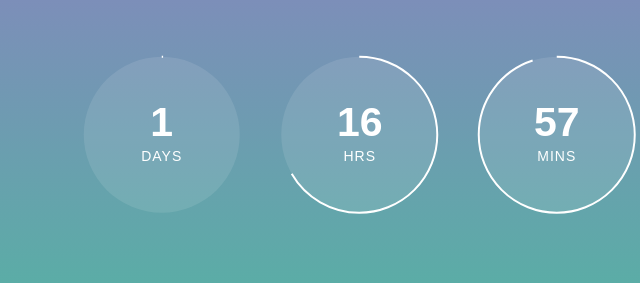
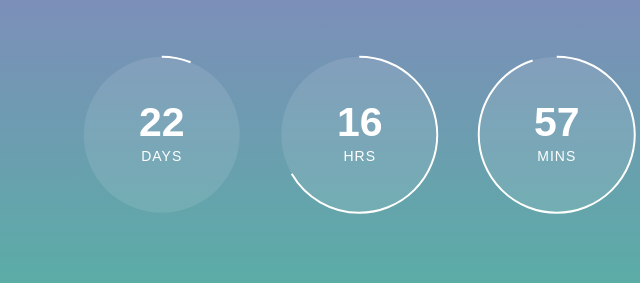
Before and after one commit to david-herson/profile, a plain HTML site: page index.html in a window 1280 px wide. Shown: the part 431-714 px from the top of the page, 182-822 px from the left. Drawn offline with Linux system fonts and the light colour scheme; a web font is replaced by a local one.

Commit message:
Update index.html

```diff
--- a/index.html
+++ b/index.html
@@ -29,7 +29,7 @@
 			</div>
 		</div>
 
-		<div class="counter clear" data-date="2021-01-10 00:00:00"></div>
+		<div class="counter clear" data-date="2021-01-31 00:00:00"></div>
 
 	</section>
 
```
